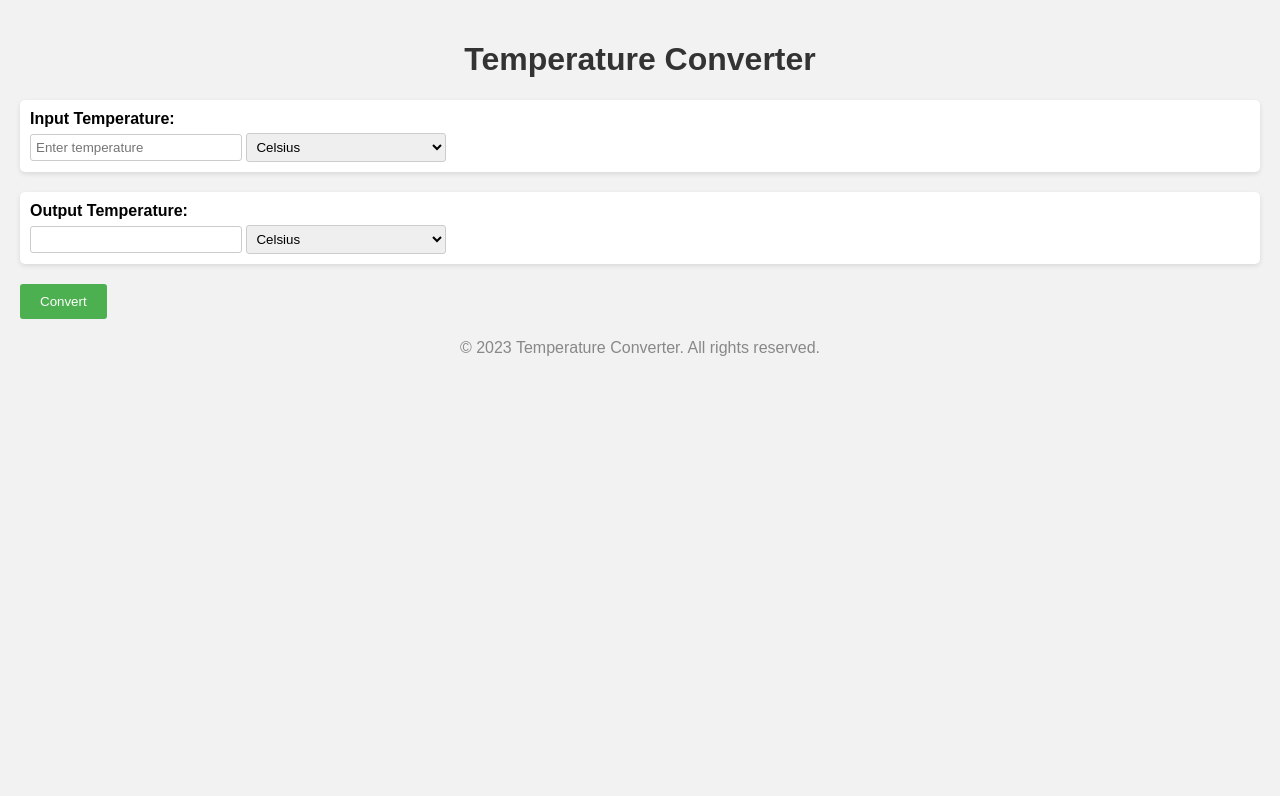
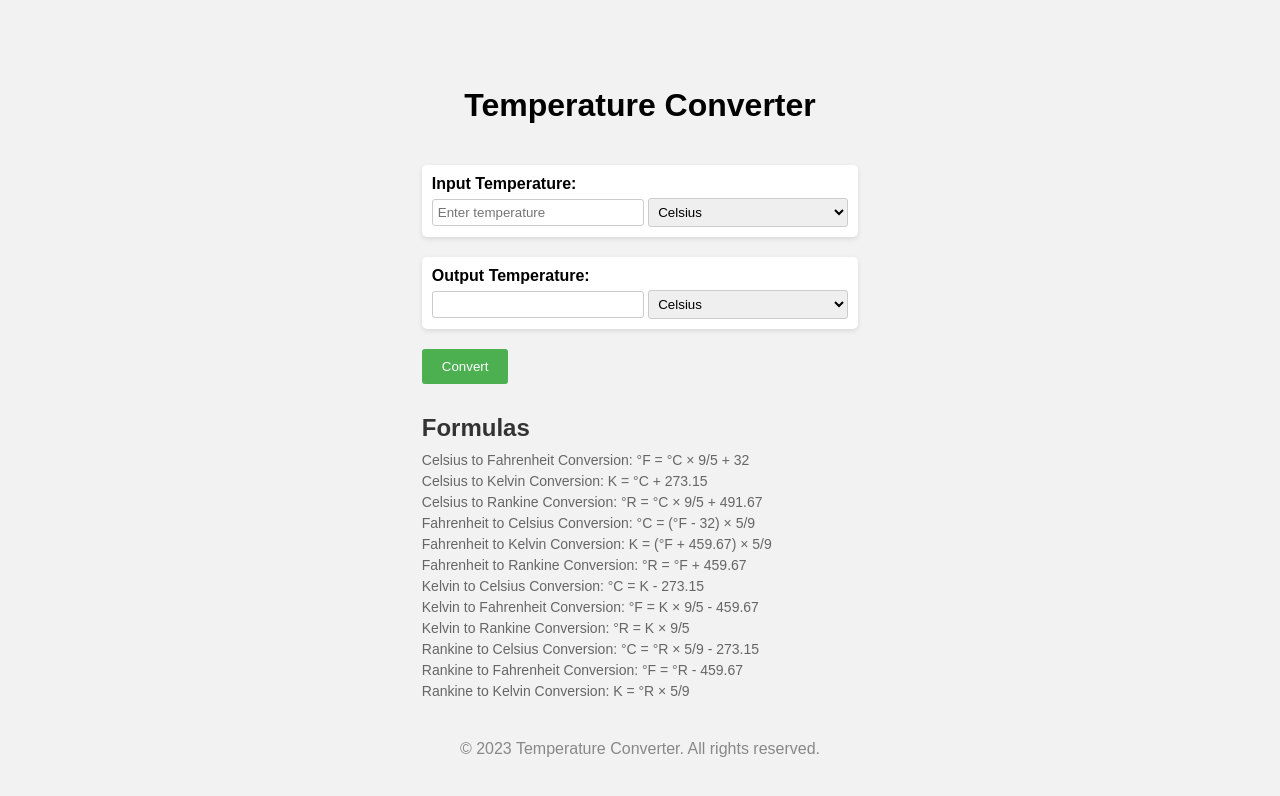
Before and after one commit to anmolranjan1/Bharat-Intern-Tasks, a plain HTML site: page temperature-convertor-website/index.html in a window 1280 px wide. Drawn offline with Linux system fonts and the light colour scheme.

Commit message:
Added more features

```diff
--- a/temperature-convertor-website/index.html
+++ b/temperature-convertor-website/index.html
@@ -17,6 +17,9 @@
         <option value="celsius">Celsius</option>
         <option value="fahrenheit">Fahrenheit</option>
         <option value="kelvin">Kelvin</option>
+        <option value="rankine">Rankine</option>
+        <option value="reaumur">Reaumur</option>
+        <option value="triple">Triple Point of Water</option>
       </select>
     </div>
 
@@ -27,10 +30,29 @@
         <option value="celsius">Celsius</option>
         <option value="fahrenheit">Fahrenheit</option>
         <option value="kelvin">Kelvin</option>
+        <option value="rankine">Rankine</option>
+        <option value="reaumur">Reaumur</option>
+        <option value="triple">Triple Point of Water</option>
       </select>
     </div>
 
     <button onclick="convertTemperature()">Convert</button>
+
+    <div class="formulas">
+      <h2>Formulas</h2>
+      <p>Celsius to Fahrenheit Conversion: °F = °C × 9/5 + 32</p>
+      <p>Celsius to Kelvin Conversion: K = °C + 273.15</p>
+      <p>Celsius to Rankine Conversion: °R = °C × 9/5 + 491.67</p>
+      <p>Fahrenheit to Celsius Conversion: °C = (°F - 32) × 5/9</p>
+      <p>Fahrenheit to Kelvin Conversion: K = (°F + 459.67) × 5/9</p>
+      <p>Fahrenheit to Rankine Conversion: °R = °F + 459.67</p>
+      <p>Kelvin to Celsius Conversion: °C = K - 273.15</p>
+      <p>Kelvin to Fahrenheit Conversion: °F = K × 9/5 - 459.67</p>
+      <p>Kelvin to Rankine Conversion: °R = K × 9/5</p>
+      <p>Rankine to Celsius Conversion: °C = °R × 5/9 - 273.15</p>
+      <p>Rankine to Fahrenheit Conversion: °F = °R - 459.67</p>
+      <p>Rankine to Kelvin Conversion: K = °R × 5/9</p>
+    </div>
   </main>
 
   <footer>
--- a/temperature-convertor-website/script.js
+++ b/temperature-convertor-website/script.js
@@ -10,7 +10,7 @@ function convertTemperature() {
       outputTemperature.value = inputTemperature.toFixed(2);
     } else if (inputUnit === "celsius" && outputUnit === "fahrenheit") {
       // Convert Celsius to Fahrenheit
-      outputTemperature.value = ((inputTemperature * 9/5) + 32).toFixed(2);
+      outputTemperature.value = (inputTemperature * 9/5 + 32).toFixed(2);
     } else if (inputUnit === "fahrenheit" && outputUnit === "celsius") {
       // Convert Fahrenheit to Celsius
       outputTemperature.value = ((inputTemperature - 32) * 5/9).toFixed(2);
@@ -25,6 +25,24 @@ function convertTemperature() {
       outputTemperature.value = ((inputTemperature + 459.67) * 5/9).toFixed(2);
     } else if (inputUnit === "kelvin" && outputUnit === "fahrenheit") {
       // Convert Kelvin to Fahrenheit
-      outputTemperature.value = ((inputTemperature * 9/5) - 459.67).toFixed(2);
+      outputTemperature.value = (inputTemperature * 9/5 - 459.67).toFixed(2);
+    } else if (inputUnit === "celsius" && outputUnit === "rankine") {
+      // Convert Celsius to Rankine
+      outputTemperature.value = ((inputTemperature * 9/5) + 491.67).toFixed(2);
+    } else if (inputUnit === "rankine" && outputUnit === "celsius") {
+      // Convert Rankine to Celsius
+      outputTemperature.value = ((inputTemperature - 491.67) * 5/9).toFixed(2);
+    } else if (inputUnit === "fahrenheit" && outputUnit === "rankine") {
+      // Convert Fahrenheit to Rankine
+      outputTemperature.value = (inputTemperature + 459.67).toFixed(2);
+    } else if (inputUnit === "rankine" && outputUnit === "fahrenheit") {
+      // Convert Rankine to Fahrenheit
+      outputTemperature.value = (inputTemperature - 459.67).toFixed(2);
+    } else if (inputUnit === "kelvin" && outputUnit === "rankine") {
+      // Convert Kelvin to Rankine
+      outputTemperature.value = (inputTemperature * 9/5).toFixed(2);
+    } else if (inputUnit === "rankine" && outputUnit === "kelvin") {
+      // Convert Rankine to Kelvin
+      outputTemperature.value = (inputTemperature * 5/9).toFixed(2);
     }
   }
--- a/temperature-convertor-website/style.css
+++ b/temperature-convertor-website/style.css
@@ -2,12 +2,12 @@ body {
     font-family: Arial, sans-serif;
     margin: 0;
     padding: 20px;
+    display: flex;
+    flex-direction: column;
+    align-items: center;
+    justify-content: center;
+    min-height: 100vh;
     background-color: #f2f2f2;
-  }
-
-  h1 {
-    text-align: center;
-    color: #333;
   }
 
   .container {
@@ -24,7 +24,9 @@ body {
     font-weight: bold;
   }
 
-  input[type="number"], input[type="text"], select {
+  input[type="number"],
+  input[type="text"],
+  select {
     width: 200px;
     padding: 5px;
     border: 1px solid #ccc;
@@ -45,6 +47,21 @@ body {
     background-color: #45a049;
   }
 
+  .formulas {
+    margin-top: 30px;
+  }
+
+  .formulas h2 {
+    margin-bottom: 10px;
+    color: #333;
+  }
+
+  .formulas p {
+    margin: 5px 0;
+    font-size: 14px;
+    color: #666;
+  }
+
   footer {
     margin-top: 20px;
     text-align: center;
```
